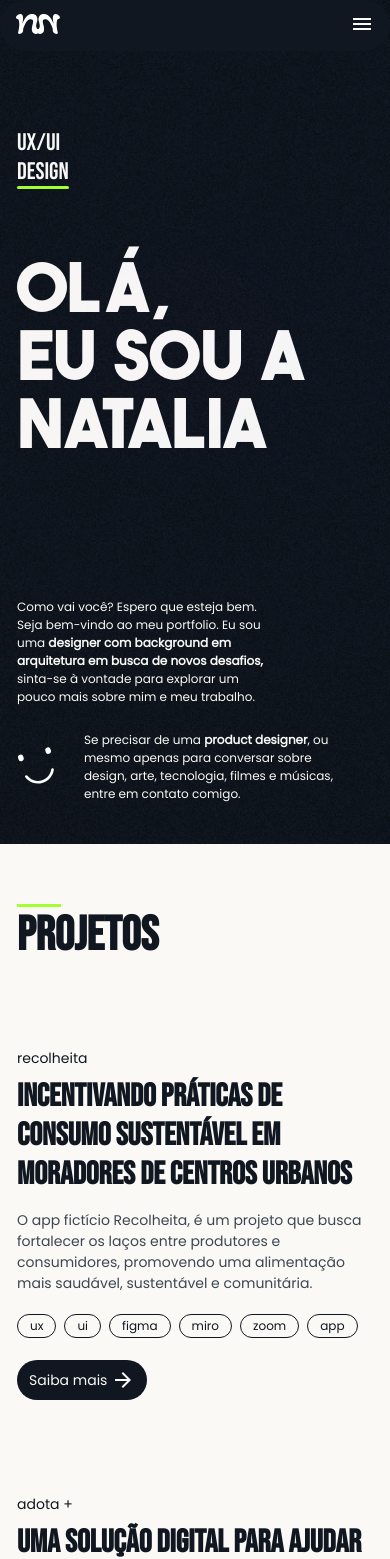
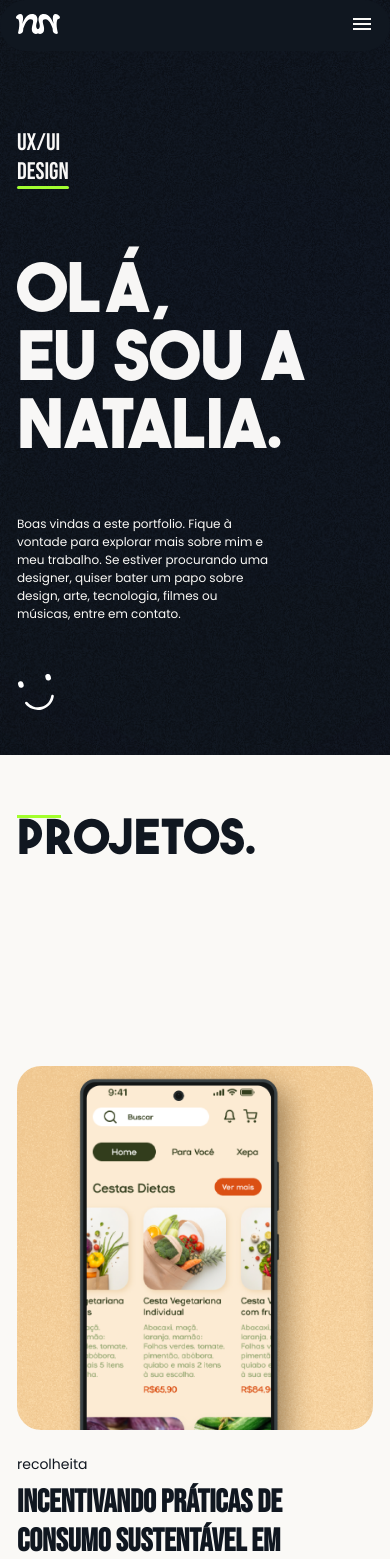
Before and after one commit to renanbianchi/natalia-portfolio, a Next.js app: page / in a window 390 px wide. Shown: the top 1559 px of the page. Built offline with nearby package versions, Linux system fonts and the light colour scheme.

Commit message:
feat: improved responsivity, improved project zoom, new changes

```diff
--- a/src/components/Footer/index.tsx
+++ b/src/components/Footer/index.tsx
@@ -1,6 +1,5 @@
 import styled from 'styled-components';
 import { Container, Ellipsis } from '../Shared';
-import { WithColorBehind } from '../WithColorBehind';
 
 const ContentContainer = styled(Container)`
   position: relative;
@@ -39,7 +38,7 @@ const Header = styled.h1`
 
   @media (max-width: 1280px) {
     font-size: 24px;
-  color: ${({theme}) => theme.colors.iceCream};
+    color: ${({ theme }) => theme.colors.iceCream};
   }
 `;
 
@@ -52,30 +51,22 @@ const Content = styled.a`
 
 export function Footer() {
   return (
-
     <ContentContainer>
       <ContactContainer>
         <Header>
           vamos criar juntos?
-            <br />
-            {' '}
-            entre em contato
+          <br /> entre em contato
         </Header>
-          <WithColorBehind color="violet" >
-            <Content target="_blank" href='mailto:natalia.lia15@gmail.com'>
+        <Content target='_blank' href='mailto:natalia.lia15@gmail.com'>
           Email: natalia.lia15@gmail.com
           <br />
         </Content>
-          </WithColorBehind>
-          <WithColorBehind color="violet">
-            <Content target="_blank" href='https://www.linkedin.com/in/nataliafernandesaraujo/'>
+        <Content target='_blank' href='https://www.linkedin.com/in/nataliafernandesaraujo/'>
           Linkedin/in/nataliafernandesaraujo
         </Content>
-          </WithColorBehind>
       </ContactContainer>
-        <img width={48} src="/icons/smile.svg" alt="smile icon" />
-        <Ellipsis width={374} $right='0px' src="/images/elipse-blur-about-me.svg" alt="Ellipsis" />
+      <img width={48} src='/icons/smile.svg' alt='smile icon' />
+      <Ellipsis width={374} $right='0px' src='/images/elipse-blur-about-me.svg' alt='Ellipsis' />
     </ContentContainer>
-
   );
 }
--- a/src/components/Hero/index.tsx
+++ b/src/components/Hero/index.tsx
@@ -69,10 +69,11 @@ const OpenDialogsContainer = styled.div`
   margin-bottom: 150px;
 
   @media (max-width: 1280px) {
-    gap: 25px;
+    gap: 50px;
     flex-direction: row;
     flex-wrap: wrap;
     margin-bottom: 41px;
+    margin-top: 50px;
 
     span: first-child {
       order: 1;
@@ -126,18 +127,8 @@ const PageInfo = styled.span`
 `;
 
 const Smile = styled(Image)`
-  position: absolute;
-  bottom: 0px;
-  right: 300px;
   width: auto;
   height: auto;
-
-  @media (max-width: 1280px) {
-    display: flex;
-    position: relative;
-    bottom: 0px;
-    right: 0px;
-  }
 `;
 
 export function HeroHome() {
@@ -146,12 +137,8 @@ export function HeroHome() {
   const dialogs = [
     {
       content:
-        'Como vai você? Espero que esteja bem. Seja bem-vindo ao meu portfolio. Eu sou uma <strong>designer com background em arquitetura em busca de novos desafios,</strong> sinta-se à vontade para explorar um pouco mais sobre mim e meu trabalho.',
-    },
-    {
-      content:
-        'Se precisar de uma <b>product designer</b>, ou mesmo apenas para conversar sobre design, arte, tecnologia, filmes e músicas, entre em contato comigo.',
-    },
+        'Boas vindas a este portfolio. Fique à vontade para explorar mais sobre mim e meu trabalho. Se estiver procurando uma designer, quiser bater um papo sobre design, arte, tecnologia, filmes ou músicas, entre em contato.',
+    }
   ];
   return (
     <HeroContainer id='home'>
@@ -163,7 +150,7 @@ export function HeroHome() {
       </HeaderContainer>
       <Hero ref={heroRef} $inview={heroInView}>
         Olá, <br />
-        eu sou a Natalia
+        eu sou a Natalia.
       </Hero>
       <OpenDialogsContainer>
         {dialogs.map((dialog) => (
--- a/src/components/InfiniteText/index.tsx
+++ b/src/components/InfiniteText/index.tsx
@@ -13,7 +13,7 @@ const Container = styled.div`
   display: flex;
   width: 100%;
   overflow: hidden;
-  margin-top: -27px;
+  margin-top: -26px;
   margin-bottom: -9.5px;
   user-select: none;
 `;
--- a/src/components/ProjectItem/index.tsx
+++ b/src/components/ProjectItem/index.tsx
@@ -1,7 +1,7 @@
 /* eslint-disable react/no-array-index-key */
-import styled from "styled-components";
-import ArrowForwardIcon from "@mui/icons-material/ArrowForward";
-import Link from "next/link";
+import ArrowForwardIcon from '@mui/icons-material/ArrowForward';
+import Link from 'next/link';
+import styled from 'styled-components';
 
 interface ProjectItemProps {
   project: {
@@ -20,19 +20,19 @@ const ImageContainer = styled.div<{ $img: string; alt: string }>`
   position: relative;
   min-width: 546px;
   height: 364px;
-  transition: all 1s ease-in-out;
+  transition: all 0.7s cubic-bezier(0.175, 0.885, 0.32, 1.275);
+  transform: scale(1);
 
   overflow: hidden;
   border-radius: 24px;
   background-image: ${({ $img }) => `url(${$img})`};
-  background-size: auto;
+  background-size: 800px auto;
   background-repeat: no-repeat;
-  background-position: top;
+  background-position: center top;
 
   @media (max-width: 1280px) {
-    min-width: auto;
-    width: 100%;
-    height: 100%;
+    min-width: 100%;
+    background-position: top left 20%;
   }
 `;
 
@@ -42,21 +42,25 @@ const Container = styled.div`
 
 const LinkWrapper = styled.div`
   display: flex;
-  justify-content: space-evenly;
+  justify-content: left;
   gap: 24px;
   width: 100%;
   max-height: 364px;
 
+  &:hover {
+    ${ImageContainer} {
+      transition: all 0.7s cubic-bezier(0.175, 0.885, 0.32, 1.275);
+      min-width: 846px;
+      background-size: 946px;
+      transform: scale(1.05);
+      margin-right: 24px;
+    }
+  }
+
   @media (max-width: 1280px) {
     flex-direction: column;
     max-height: 100%;
-  }
-
-  &:hover {
-    ${ImageContainer} {
-      transition: all 1s ease-in-out;
-      min-width: 646px;
-    }
+    width: 100%;
   }
 `;
 
--- a/src/components/Projects/index.tsx
+++ b/src/components/Projects/index.tsx
@@ -1,16 +1,11 @@
 import styled from 'styled-components';
-import {
-  Background,
-  Container, PageInfoHeaderContainer, PageInfoHeaderText, GreenBar
-} from '../Shared';
 import { ProjectItem } from '../ProjectItem';
-
-
+import { Background, Container, GreenBar, PageInfoHeaderContainer, PageInfoHeaderText } from '../Shared';
 
 const ProjectsContainer = styled.div`
   display: flex;
   flex-direction: column;
-  padding: 140px;
+  margin-top: 140px;
   gap: 140px;
   @media (max-width: 1280px) {
     padding: 0px;
@@ -25,7 +20,8 @@ export function Projects() {
       alt: 'imagem recolheita',
       title: 'recolheita',
       subtitle: 'incentivando práticas de consumo sustentável em moradores de centros urbanos',
-      description: 'O app fictício Recolheita, é um projeto que busca fortalecer os laços entre produtores e consumidores, promovendo uma alimentação mais saudável, sustentável e comunitária.',
+      description:
+        'O app fictício Recolheita, é um projeto que busca fortalecer os laços entre produtores e consumidores, promovendo uma alimentação mais saudável, sustentável e comunitária.',
       tags: ['ux', 'ui', 'figma', 'miro', 'zoom', 'app'],
       to: '/projects/recolheita',
       disabled: false,
@@ -35,24 +31,25 @@ export function Projects() {
       alt: 'imagem adota+',
       title: 'adota +',
       subtitle: 'uma solução digital para ajudar na adoção de animais resgatados por ongs',
-      description: 'A proposta deste projeto é criar uma solução digital fictícia para a ajudar a doação de animais resgatados por ONGs. O principal desafio foi criar uma <b>solução para este problema em apenas uma semana</b>, com o embasamento necessário, além de prototipar e testar a proposta',
+      description:
+        'A proposta deste projeto é criar uma solução digital fictícia para a ajudar a doação de animais resgatados por ONGs. O principal desafio foi criar uma <b>solução para este problema em apenas uma semana</b>, com o embasamento necessário, além de prototipar e testar a proposta',
       tags: ['ux', 'ui', 'figma', 'web'],
       to: '/projects/adota-mais',
       disabled: true,
     },
   ];
   return (
-    <Background $text="midnightBlue" color="iceCream">
-      <Container id="projects">
+    <Background $text='midnightBlue' color='iceCream'>
+      <Container id='projects'>
         <PageInfoHeaderContainer>
           <GreenBar />
-          <PageInfoHeaderText>
-            projetos
-          </PageInfoHeaderText>
+          <PageInfoHeaderText>projetos.</PageInfoHeaderText>
         </PageInfoHeaderContainer>
         <ProjectsContainer>
-          {projects.map((project) => <ProjectItem key={project.title} project={project} />)}
-        <div id="about" />
+          {projects.map((project) => (
+            <ProjectItem key={project.title} project={project} />
+          ))}
+          <div id='about' />
         </ProjectsContainer>
       </Container>
     </Background>
--- a/src/components/Resume/index.tsx
+++ b/src/components/Resume/index.tsx
@@ -7,6 +7,17 @@ const HeaderContents = styled.div`
   @media (max-width: 1280px) {
     display: flex;
     align-items: center;
+  }
+`;
+
+const PageInfoHeaderContainerStyled = styled(PageInfoHeaderContainer)`
+  display: flex;
+  gap: 10px;
+
+  @media (max-width: 1280px) {
+    margin-bottom: 0px;
+    flex-wrap: wrap;
+    justify-content: center;
   }
 `;
 
@@ -103,10 +114,10 @@ export function Resume() {
     <Background $text='midnightBlue' color='iceCream'>
       <Container id='resume'>
         <HeaderContents>
-          <PageInfoHeaderContainer>
-            <PageInfoHeaderText>currículo</PageInfoHeaderText>
-          </PageInfoHeaderContainer>
-          <ResumeLink />
+          <PageInfoHeaderContainerStyled>
+            <PageInfoHeaderText>curriculo.</PageInfoHeaderText>
+            <ResumeLink />
+          </PageInfoHeaderContainerStyled>
         </HeaderContents>
         <Skills contents={contents} />
       </Container>
--- a/src/components/ResumeLink/index.tsx
+++ b/src/components/ResumeLink/index.tsx
@@ -5,7 +5,7 @@ const Container = styled.div`
   display: flex;
   flex-direction: column;
   align-items: center;
-  margin-top: 25px;
+  margin-top: -30px;
 
   @media (max-width: 1280px) {
     margin-top: 0px;
--- a/src/components/Shared/index.tsx
+++ b/src/components/Shared/index.tsx
@@ -42,9 +42,10 @@ export const GreenBar = styled.div`
 `;
 
 export const PageInfoHeaderText = styled.h1`
-  font-family: ${theme.fonts.bebasneue};
-  font-size: 68px;
+  font-family: ${theme.fonts.boldfont};
+  font-size: 96px;
   text-transform: uppercase;
+  text-align: left;
 
   @media (max-width: 1280px) {
     font-size: 48px;
--- a/src/components/Skill/index.tsx
+++ b/src/components/Skill/index.tsx
@@ -72,6 +72,7 @@ const Subtitle = styled.span`
 `;
 
 const Description = styled.span`
+  text-align: center;
   font-family: ${({ theme }) => theme.fonts.poppins};
   font-size: 12px;
   font-weight: 400;
```
Also changed, not shown: public/images/adotaplus.webp, public/images/recolheita.webp. Lines whose indentation alone changed are shown as unchanged.
